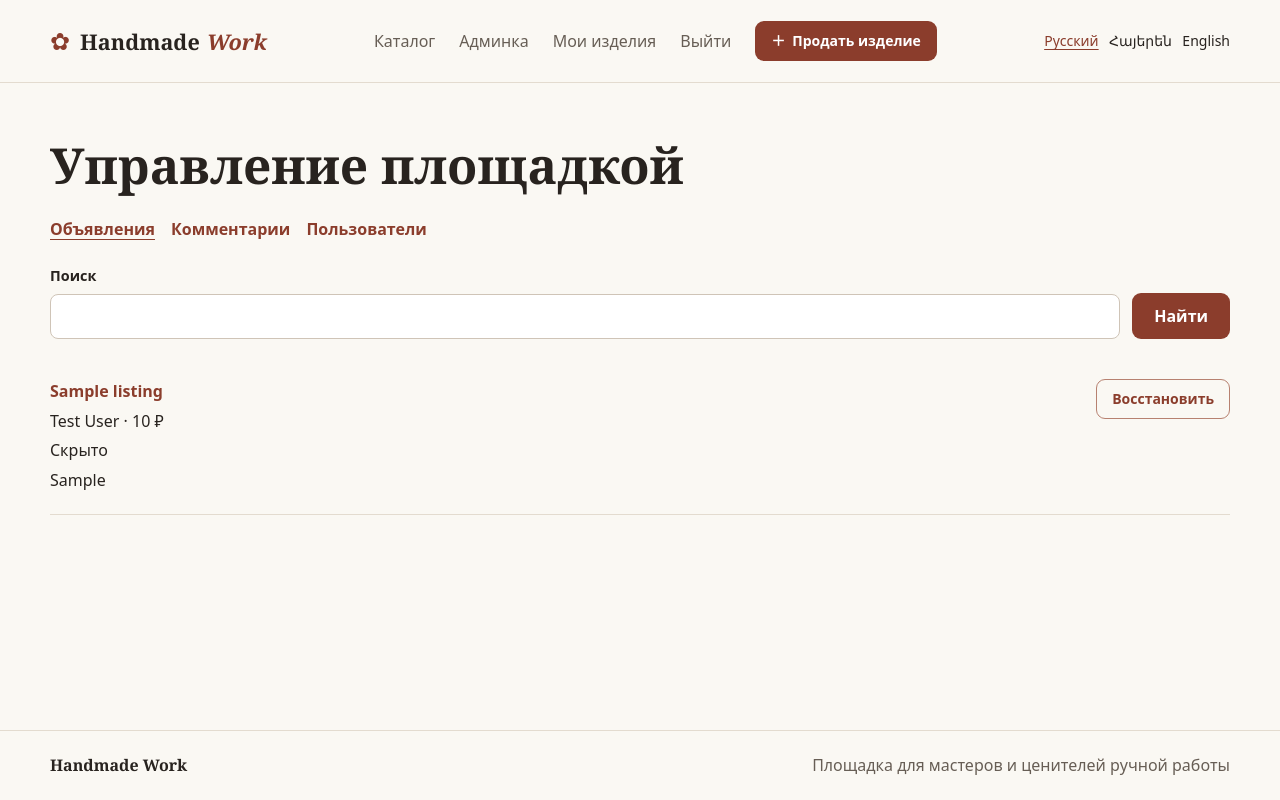
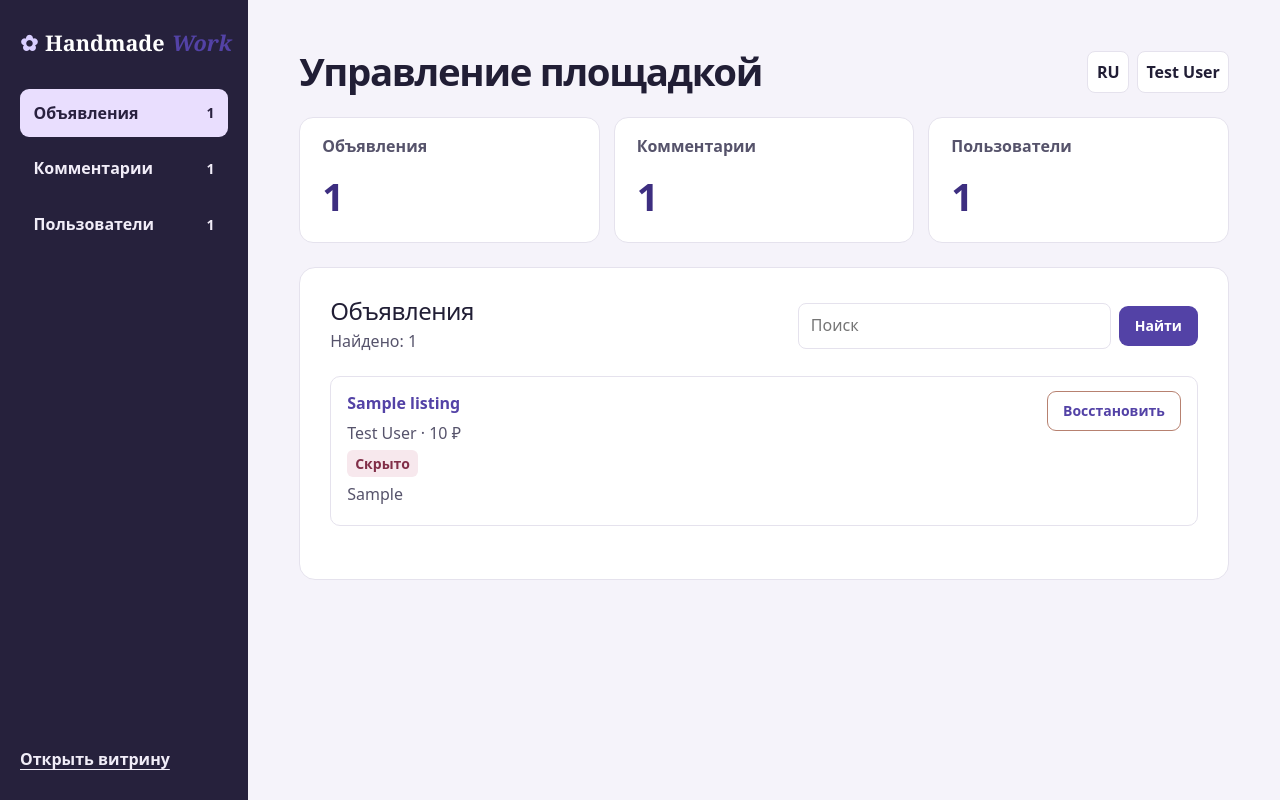
Before and after one commit to Aram9622/handmade-world, a Laravel app: page /admin in a window 1280 px wide. Run offline with Laravel 12, Linux system fonts and the light colour scheme; a user stored in the database is signed in; data comes from the database, SQL or seed files in the repository; tables that the repository leaves empty hold one stand-in row (values such as "Sample post").

Commit message:
Redesign storefront navigation and admin workspace

```diff
--- a/app/Http/Controllers/AdminController.php
+++ b/app/Http/Controllers/AdminController.php
@@ -30,7 +30,13 @@ class AdminController extends Controller
 
         $records = $query->latest('id')->paginate(20)->withQueryString();
 
-        return view('admin.index', compact('records', 'section', 'search'));
+        $totals = [
+            'listings' => Listing::count(),
+            'comments' => ListingComment::count(),
+            'users' => User::count(),
+        ];
+
+        return view('admin.index', compact('records', 'section', 'search', 'totals'));
     }
 
     public function account(Request $request, User $user): RedirectResponse
--- a/lang/en.json
+++ b/lang/en.json
@@ -204,5 +204,9 @@
     "Причина скрытия": "Reason for hiding",
     "Восстановить": "Restore",
     "Скрыть": "Hide",
-    "Объявление скрыто": "Listing hidden"
+    "Объявление скрыто": "Listing hidden",
+    "Меню": "Menu",
+    "Главная": "Home",
+    "Открыть витрину": "Open storefront",
+    "Найдено: :count": ":count results"
 }
--- a/lang/hy.json
+++ b/lang/hy.json
@@ -204,5 +204,9 @@
     "Причина скрытия": "Թաքցնելու պատճառը",
     "Восстановить": "Վերականգնել",
     "Скрыть": "Թաքցնել",
-    "Объявление скрыто": "Հայտարարությունը թաքցված է"
+    "Объявление скрыто": "Հայտարարությունը թաքցված է",
+    "Меню": "Մենյու",
+    "Главная": "Գլխավոր",
+    "Открыть витрину": "Բացել ցուցափեղկը",
+    "Найдено: :count": ":count արդյունք"
 }
--- /dev/null
+++ b/public/admin.css
@@ -0,0 +1,73 @@
+.admin-shell{
+ --accent:#5342a6;
+ --accent-dark:#3d2e80;
+ --paper:#fff;
+ --ink:#211e35;
+ --muted:#56536b;
+ --line:#e5e2ed;
+ --tint:#efebfa;
+ display:grid;
+ grid-template-columns:248px minmax(0,1fr);
+ min-height:100vh;
+ color:var(--ink);
+ background:#f5f3fa;
+}
+.admin-shell h1,.admin-shell h2,.admin-shell .button{font-family:system-ui,sans-serif}
+.admin-sidebar{
+ position:sticky;top:0;align-self:start;min-height:100vh;
+ display:flex;flex-direction:column;gap:2rem;
+ padding:28px 20px;background:#26213c;color:#fff;
+}
+.admin-brand{font-size:1.2rem;white-space:normal}
+.admin-brand span,.admin-brand em{color:#d9ceff}
+.admin-nav{display:grid;gap:8px}
+.admin-nav a{
+ display:flex;justify-content:space-between;align-items:center;gap:.6rem;
+ padding:.72rem .85rem;border-radius:9px;color:#f1edf8;font-weight:650
+}
+.admin-nav a:hover{background:#39334f}
+.admin-nav a[aria-current=page]{background:#e9defe;color:#29213f}
+.admin-nav-count{font-size:.875rem;font-variant-numeric:tabular-nums}
+.admin-storefront{margin-top:auto;color:#f1edf8;font-weight:650;text-decoration:underline;text-underline-offset:.25em}
+.admin-main{padding:clamp(18px,4vw,52px);min-width:0}
+.admin-header,.admin-panel-header{display:flex;justify-content:space-between;align-items:center;gap:16px;flex-wrap:wrap}
+.admin-header h1{font-size:clamp(1.65rem,3vw,2.55rem);letter-spacing:-.035em}
+.admin-header-tools{display:flex;align-items:center;gap:8px;min-width:0}
+.admin-account{max-width:14rem;display:block;overflow:hidden;text-overflow:ellipsis;white-space:nowrap}
+.admin-totals{display:grid;grid-template-columns:repeat(3,minmax(0,1fr));gap:14px;margin:24px 0}
+.admin-totals div{
+ padding:16px clamp(12px,2vw,22px);border:1px solid var(--line);
+ border-radius:14px;background:white;
+}
+.admin-totals dt{color:var(--muted);font-weight:650;overflow-wrap:anywhere}
+.admin-totals dd{margin:.2em 0 0;font-size:clamp(1.5rem,3vw,2.4rem);font-weight:750;color:var(--accent-dark)}
+.admin-panel{padding:clamp(14px,2.7vw,30px);border:1px solid var(--line);border-radius:16px;background:#fff}
+.admin-panel-header h2{font-size:1.5rem;letter-spacing:-.02em;margin:0}
+.admin-panel-header p{margin:5px 0 0;color:var(--muted)}
+.admin-search{display:flex;align-items:center;gap:8px;max-width:400px;width:100%}
+.admin-search input{min-width:0;border-color:var(--line)}
+.admin-records{list-style:none;padding:0;margin:1.4rem 0}
+.admin-record{
+ display:grid;grid-template-columns:minmax(0,1fr) auto;align-items:start;
+ gap:1rem;border:1px solid var(--line);border-radius:10px;
+ padding:14px 16px;margin-bottom:8px;overflow-wrap:anywhere
+}
+.admin-record:hover{background:#faf8fe}
+.admin-record p{margin:.3rem 0;color:var(--muted)}
+.admin-record form{display:grid;gap:8px}
+.admin-record button{justify-self:start}
+.admin-state{display:inline-block;border-radius:6px;padding:.15rem .5rem;background:#e5f4ec;color:#1b5638;font-size:.875rem;font-weight:650}
+.admin-state-muted{background:#f7e8ed;color:#812e48}
+.admin-empty{padding:1rem;color:var(--muted)}
+@media(max-width:850px){
+ .admin-shell{grid-template-columns:1fr}
+ .admin-sidebar{position:static;min-height:0;padding:16px 18px;gap:14px}
+ .admin-nav{display:flex;flex-wrap:wrap}
+ .admin-nav a{padding:.45rem .7rem}
+}
+@media(max-width:540px){
+ .admin-totals{gap:6px}
+ .admin-totals div{padding:8px}
+ .admin-totals dt{font-size:.875rem}
+ .admin-record{grid-template-columns:1fr}
+}
--- a/public/market.css
+++ b/public/market.css
@@ -6,16 +6,12 @@ a{color:inherit;text-decoration:none}
 a:focus-visible,button:focus-visible,input:focus-visible,select:focus-visible,textarea:focus-visible{outline:3px solid #b4684d;outline-offset:3px}
 .wrap{width:min(1180px,calc(100% - 64px));margin-inline:auto}
 .header{border-bottom:1px solid var(--line)}
-.nav,.footer .wrap{display:flex;justify-content:space-between;align-items:center;gap:16px}
-.nav{min-height:82px}
+.footer .wrap{display:flex;justify-content:space-between;align-items:center;gap:16px}
 .brand{display:inline-flex;align-items:center;gap:7px;font:700 1.35rem Georgia,serif;white-space:nowrap}
 .brand em,.hero h1 em{color:var(--accent)}
 .mark{font:1.5rem/1 system-ui,sans-serif;color:var(--accent);margin-right:3px}
-.nav nav{display:flex;align-items:center;gap:24px}
-.nav form{margin:0}
-.nav-link{font:inherit;color:var(--muted);border:0;background:none;padding:0;cursor:pointer}
-.nav-link:hover,.text-link:hover{text-decoration:underline}
 .button{border:1px solid transparent;border-radius:9px;padding:12px 21px;color:white;background:var(--accent);font:600 1rem/1.25 system-ui,sans-serif;display:inline-flex;align-items:center;justify-content:center;gap:7px;cursor:pointer;text-align:center}
+.text-link:hover{text-decoration:underline}
 .button:hover{background:var(--accent-dark)}
 .button.small{padding:10px 15px;font-size:.875rem}
 .button.outline{color:var(--accent);border-color:#b78170;background:none}
@@ -65,9 +61,6 @@ small{font-weight:400;color:var(--muted);font-size:.88rem}
 .footer strong{font-family:Georgia,serif;color:var(--ink)}
 @media(max-width:760px){
  .wrap{width:calc(100% - 36px)}
- .nav{min-height:72px}
- .nav nav{gap:12px}
- .nav nav>a.nav-link:first-child{display:none}
  .hero{grid-template-columns:1fr;margin-top:20px;min-height:0}
  .hero h1 em{display:inline}
  .catalog{padding-top:40px}
@@ -79,25 +72,16 @@ small{font-weight:400;color:var(--muted);font-size:.88rem}
 @media(max-width:420px){
  .brand{font-size:1.05rem;gap:4px}
  .button.small{padding:8px;font-size:.8rem}
- .nav{gap:8px}
- .nav nav{gap:8px}
- .nav-link{font-size:.875rem}
  .filters,.grid{grid-template-columns:1fr}
  .footer .wrap{align-items:flex-start;flex-direction:column;gap:4px}
 }
-@media(max-width:360px){
- .nav{flex-wrap:wrap;justify-content:center;padding:12px 0}
- .nav nav{gap:14px}
-}
+
 
 .contact{color:var(--muted);margin:8px 0 0;overflow-wrap:anywhere}
 
 .card-actions{padding:0 17px 17px}
 .edit-photo{width:140px;aspect-ratio:4/3;object-fit:cover;border-radius:8px}
-@media(max-width:520px){
- .nav{flex-wrap:wrap;justify-content:center;padding:12px 0}
- .nav nav{flex-wrap:wrap;justify-content:center}
-}
+
 
 .listing-price{display:inline-flex;align-items:baseline;flex-wrap:wrap;gap:.45rem}
 .original-price{color:var(--muted);font-size:.85em;font-weight:400}
@@ -156,12 +140,8 @@ small{font-weight:400;color:var(--muted);font-size:.88rem}
  .gallery{grid-template-columns:1fr}
 }
 
-.nav .locale-switcher{gap:.65rem;font-size:.875rem;flex-wrap:wrap}
 .locale-switcher a[aria-current]{color:var(--accent);text-decoration:underline;text-underline-offset:.22em}
-@media(max-width:1100px){
- .nav{flex-wrap:wrap;padding:12px 0}
- .nav .locale-switcher{margin-left:auto}
-}
+
 
 .listing-actions{display:flex;align-items:center;gap:.65rem 1rem;flex-wrap:wrap;margin-top:1rem}
 .listing-actions form{margin:0}
@@ -211,7 +191,7 @@ small{font-weight:400;color:var(--muted);font-size:.88rem}
  margin-top:0;
  border-radius:0;
  grid-template-columns:repeat(2,minmax(0,1fr));
- min-height:max(520px,calc(100svh - 83px));
+ min-height:max(520px,calc(100svh - 77px));
 }
 .home-cover .hero-copy{padding:clamp(32px,7vw,144px)}
 .home-cover h1{text-wrap:balance}
@@ -232,10 +212,51 @@ html[lang="hy"] .home-cover h1{font-size:clamp(2.5rem,5.4vw,6rem)}
  .home-cover h1{overflow-wrap:anywhere}
 }
 
-.admin-search{display:flex;align-items:end;gap:12px;flex-wrap:wrap}
-.admin-search label{flex:1 1 16rem}
-.admin-records{list-style:none;padding:0;margin:1.5rem 0}
-.admin-record{display:flex;justify-content:space-between;gap:1rem;flex-wrap:wrap;border-block-end:1px solid var(--line);padding:1rem 0;overflow-wrap:anywhere}
-.admin-record p{margin:.3rem 0}
-.admin-record form{display:grid;gap:.6rem;align-self:start}
-.admin-record button{justify-self:start}
+
+.site-bar{
+ display:grid;
+ grid-template-columns:1fr auto 1fr;
+ align-items:center;
+ gap:24px;
+ width:min(1600px,100%);
+ margin-inline:auto;
+ padding:14px clamp(18px,4vw,64px);
+ min-height:76px;
+}
+.site-links,.site-tools{display:flex;align-items:center;gap:clamp(16px,2vw,30px)}
+.site-links a{color:var(--muted);font-weight:600;white-space:nowrap}
+.site-links a:hover{color:var(--accent);text-decoration:underline;text-underline-offset:.3em}
+.site-tools{justify-self:end;gap:10px}
+.site-tools .button,.site-login{white-space:nowrap}
+.site-login{padding-inline:6px}
+.header-menu{position:relative}
+.header-control{
+ display:grid;place-items:center;min-width:42px;min-height:42px;padding:0 8px;
+ border:1px solid var(--line);border-radius:8px;background:var(--paper);
+ cursor:pointer;list-style:none;font-weight:700;color:var(--ink)
+}
+.header-control::-webkit-details-marker{display:none}
+.header-control:focus-visible{outline:3px solid var(--accent);outline-offset:3px}
+.header-menu[open]>.header-control{background:var(--tint)}
+.menu-lines{display:block;width:17px;height:12px;border-block:2px solid currentColor;position:relative}
+.menu-lines::before{content:"";position:absolute;inset:3px 0 auto;height:2px;background:currentColor}
+.header-popover{
+ position:absolute;inset:calc(100% + 8px) 0 auto auto;z-index:5;
+ display:grid;gap:2px;min-width:172px;padding:8px;
+ border:1px solid var(--line);border-radius:10px;background:var(--paper);box-shadow:0 8px 24px #28231f22
+}
+.header-popover a,.header-popover button{
+ display:block;width:100%;text-align:left;padding:.5rem .65rem;border-radius:6px;
+ background:none;border:0;color:var(--ink);font:inherit;white-space:nowrap;cursor:pointer
+}
+.header-popover a:hover,.header-popover button:hover{background:var(--tint)}
+.mobile-site-links,.header-popover .mobile-sell,.header-popover .mobile-login{display:none}
+@media(max-width:1024px){
+ .site-bar{grid-template-columns:minmax(0,1fr) auto;gap:12px;min-height:70px}
+ .site-links{display:none}
+ .mobile-site-links{display:contents}
+}
+@media(max-width:570px){
+ .site-sell,.site-login{display:none}
+ .header-popover .mobile-sell,.header-popover .mobile-login{display:block}
+}
--- a/resources/views/admin/comment.blade.php
+++ b/resources/views/admin/comment.blade.php
@@ -1,6 +1,6 @@
 <div>
     <a class="text-link" href="{{ route('listings.show', $comment->listing) }}#comments">{{ $comment->listing->title }}</a>
-    <p>{{ $comment->author->name }} · {{ $comment->hidden_at ? __('Скрыто') : __('Опубликовано') }}</p>
+    <p>{{ $comment->author->name }} <span class="admin-state {{ $comment->hidden_at ? 'admin-state-muted' : '' }}">{{ $comment->hidden_at ? __('Скрыто') : __('Опубликовано') }}</span></p>
     <p class="description">{{ $comment->body }}</p>
 </div>
 <form action="{{ route('admin.comments.update', $comment) }}" method="post">
--- a/resources/views/admin/index.blade.php
+++ b/resources/views/admin/index.blade.php
@@ -3,22 +3,63 @@
 
 @push('metadata')
     <meta name="robots" content="noindex">
+    <link rel="stylesheet" href="{{ asset('admin.css') }}">
 @endpush
 
-@section('content')
-<section class="catalog admin-page">
-    <h1 class="catalog-title">{{ __('Управление площадкой') }}</h1>
-    <nav class="category-nav" aria-label="{{ __('Админка') }}">
-        @foreach(['listings' => 'Объявления', 'comments' => 'Комментарии', 'users' => 'Пользователи'] as $tab => $label)
-            <a class="text-link" href="{{ route('admin.index', ['section' => $tab]) }}" @if($tab === $section) aria-current="page" @endif>{{ __($label) }}</a>
+@section('body')
+@php
+    $sections = ['listings' => 'Объявления', 'comments' => 'Комментарии', 'users' => 'Пользователи'];
+@endphp
+<div class="admin-shell">
+    <aside class="admin-sidebar">
+        <a class="brand admin-brand" href="{{ route('admin.index') }}"><span aria-hidden="true">✿</span> Handmade <em>Work</em></a>
+        <nav class="admin-nav" aria-label="{{ __('Админка') }}">
+            @foreach($sections as $tab => $label)
+                <a href="{{ route('admin.index', ['section' => $tab]) }}" @if($tab === $section) aria-current="page" @endif>
+                    <span>{{ __($label) }}</span>
+                    <span class="admin-nav-count">{{ $totals[$tab] }}</span>
+                </a>
             @endforeach
         </nav>
+        <a class="admin-storefront" href="{{ route('catalog') }}">{{ __('Открыть витрину') }}</a>
+    </aside>
 
+    <main class="admin-main">
+        <header class="admin-header">
+            <h1>{{ __('Управление площадкой') }}</h1>
+            <div class="admin-header-tools">
+                @include('language-menu')
+                <details class="header-menu">
+                    <summary class="header-control admin-account">{{ auth()->user()->name }}</summary>
+                    <div class="header-popover">
+                        <form action="{{ route('logout') }}" method="post">@csrf <button type="submit">{{ __('Выйти') }}</button></form>
+                    </div>
+                </details>
+            </div>
+        </header>
+
+        <dl class="admin-totals">
+            @foreach($sections as $tab => $label)
+                <div><dt>{{ __($label) }}</dt><dd>{{ $totals[$tab] }}</dd></div>
+            @endforeach
+        </dl>
+
+        @if(session('status'))
+            <p class="notice" role="status">{{ session('status') }}</p>
+        @endif
+
+        <section class="admin-panel" aria-labelledby="admin-section-title">
+            <header class="admin-panel-header">
+                <div>
+                    <h2 id="admin-section-title">{{ __($sections[$section]) }}</h2>
+                    <p>{{ __('Найдено: :count', ['count' => $records->total()]) }}</p>
+                </div>
                 <form class="admin-search" action="{{ route('admin.index') }}" method="get">
                     <input type="hidden" name="section" value="{{ $section }}">
-        <label>{{ __('Поиск') }}<input name="q" value="{{ $search }}" maxlength="100"></label>
-        <button class="button" type="submit">{{ __('Найти') }}</button>
+                    <input name="q" value="{{ $search }}" maxlength="100" aria-label="{{ __('Поиск') }}" placeholder="{{ __('Поиск') }}">
+                    <button class="button small" type="submit">{{ __('Найти') }}</button>
                 </form>
+            </header>
             @include('errors')
 
             <ul class="admin-records">
@@ -33,9 +74,12 @@
                         @endif
                     </li>
                 @empty
-            <li>{{ __('Ничего не найдено.') }}</li>
+                    <li class="admin-empty">{{ __('Ничего не найдено.') }}</li>
                 @endforelse
             </ul>
+
             @include('listing-pagination', ['listings' => $records])
         </section>
+    </main>
+</div>
 @endsection
--- a/resources/views/admin/listing.blade.php
+++ b/resources/views/admin/listing.blade.php
@@ -1,7 +1,7 @@
 <div>
     <a class="text-link" href="{{ route('listings.show', $listing) }}">{{ $listing->title }}</a>
     <p>{{ $listing->owner->name }} · {{ $listing->formattedSalePrice() }}</p>
-    <p>{{ $listing->hidden_at ? __('Скрыто') : __('Опубликовано') }}</p>
+    <span class="admin-state {{ $listing->hidden_at ? 'admin-state-muted' : '' }}">{{ $listing->hidden_at ? __('Скрыто') : __('Опубликовано') }}</span>
     @if($listing->moderation_reason)<p>{{ $listing->moderation_reason }}</p>@endif
 </div>
 <form action="{{ route('admin.listings.update', $listing) }}" method="post">
--- a/resources/views/admin/user.blade.php
+++ b/resources/views/admin/user.blade.php
@@ -1,7 +1,7 @@
 <div>
     <strong>{{ $user->name }}</strong>
     <p>{{ $user->email }}</p>
-    <p>{{ __($user->is_super_admin ? 'Суперадминистратор' : ($user->suspended_at ? 'Заблокирован' : 'Активен')) }}</p>
+    <span class="admin-state {{ $user->suspended_at ? 'admin-state-muted' : '' }}">{{ __($user->is_super_admin ? 'Суперадминистратор' : ($user->suspended_at ? 'Заблокирован' : 'Активен')) }}</span>
 </div>
 @unless($user->is_super_admin)
     <form action="{{ route('admin.users.update', $user) }}" method="post">
--- /dev/null
+++ b/resources/views/language-menu.blade.php
@@ -0,0 +1,8 @@
+<details class="header-menu">
+    <summary class="header-control language-control" aria-label="{{ __('Язык') }}">{{ strtoupper(app()->getLocale()) }}</summary>
+    <nav class="header-popover locale-switcher" aria-label="{{ __('Язык') }}">
+        @foreach(\App\Http\Middleware\SetLocale::LANGUAGES as $code => $label)
+            <a href="{{ request()->fullUrlWithQuery(['lang' => $code]) }}" lang="{{ $code }}" @if(app()->isLocale($code)) aria-current="true" @endif>{{ $label }}</a>
+        @endforeach
+    </nav>
+</details>
--- a/resources/views/layout.blade.php
+++ b/resources/views/layout.blade.php
@@ -10,29 +10,8 @@
     <script src="{{ asset('market-motion.js') }}" defer></script>
 </head>
 <body>
-<header class="header">
-    <div class="wrap nav">
-        <a class="brand" href="{{ route('catalog') }}"><span class="mark" aria-hidden="true">✿</span> Handmade <em>Work</em></a>
-        <nav aria-label="{{ __('Основная навигация') }}">
-            <a class="nav-link" href="{{ route('catalog') }}#catalog">{{ __('Каталог') }}</a>
-            @auth
-                @can('manage-marketplace')
-                    <a class="nav-link" href="{{ route('admin.index') }}">{{ __('Админка') }}</a>
-                @endcan
-                <a class="nav-link" href="{{ route('listings.mine') }}">{{ __('Мои изделия') }}</a>
-                <form action="{{ route('logout') }}" method="post">@csrf <button class="nav-link" type="submit">{{ __('Выйти') }}</button></form>
-            @else
-                <a class="nav-link" href="{{ route('login') }}">{{ __('Войти') }}</a>
-            @endauth
-            <a class="button small" href="{{ route('listings.create') }}">＋ <span>{{ __('Продать изделие') }}</span></a>
-        </nav>
-        <nav class="locale-switcher" aria-label="{{ __('Язык') }}">
-            @foreach(\App\Http\Middleware\SetLocale::LANGUAGES as $code => $label)
-                <a href="{{ request()->fullUrlWithQuery(['lang' => $code]) }}" lang="{{ $code }}" @if(app()->isLocale($code)) aria-current="true" @endif>{{ $label }}</a>
-            @endforeach
-        </nav>
-    </div>
-</header>
+@section('body')
+@include('site-header')
 <main>
     @if(session('status'))
         <div class="wrap">
@@ -45,5 +24,6 @@
     </div>
 </main>
 <footer class="footer"><div class="wrap"><strong>Handmade Work</strong><span>{{ __('Площадка для мастеров и ценителей ручной работы') }}</span></div></footer>
+@show
 </body>
 </html>
--- /dev/null
+++ b/resources/views/site-header.blade.php
@@ -0,0 +1,36 @@
+<header class="header">
+    <div class="site-bar">
+        <a class="brand" href="{{ route('catalog') }}"><span class="mark" aria-hidden="true">✿</span> Handmade <em>Work</em></a>
+
+        <nav class="site-links" aria-label="{{ __('Основная навигация') }}">
+            @include('site-links')
+        </nav>
+
+        <div class="site-tools">
+            @include('language-menu')
+            @guest
+                <a class="site-login text-link" href="{{ route('login') }}">{{ __('Войти') }}</a>
+            @endguest
+            <a class="button small site-sell" href="{{ route('listings.create') }}">{{ __('Продать изделие') }}</a>
+            <details class="header-menu">
+                <summary class="header-control" aria-label="{{ __('Меню') }}"><span class="menu-lines" aria-hidden="true"></span></summary>
+                <nav class="header-popover" aria-label="{{ __('Меню') }}">
+                    <div class="mobile-site-links">@include('site-links')</div>
+                    @auth
+                        <a href="{{ route('listings.mine') }}">{{ __('Мои изделия') }}</a>
+                        @can('manage-marketplace')
+                            <a href="{{ route('admin.index') }}">{{ __('Админка') }}</a>
+                        @endcan
+                        <form action="{{ route('logout') }}" method="post">
+                            @csrf
+                            <button type="submit">{{ __('Выйти') }}</button>
+                        </form>
+                    @else
+                        <a class="mobile-login" href="{{ route('login') }}">{{ __('Войти') }}</a>
+                    @endauth
+                    <a class="mobile-sell" href="{{ route('listings.create') }}">{{ __('Продать изделие') }}</a>
+                </nav>
+            </details>
+        </div>
+    </div>
+</header>
--- /dev/null
+++ b/resources/views/site-links.blade.php
@@ -0,0 +1,3 @@
+<a href="{{ route('catalog') }}">{{ __('Главная') }}</a>
+<a href="{{ route('catalog') }}#category-heading">{{ __('Категории каталога') }}</a>
+<a href="{{ route('catalog') }}#catalog">{{ __('Каталог') }}</a>
```
Lines whose indentation alone changed are shown as unchanged.
